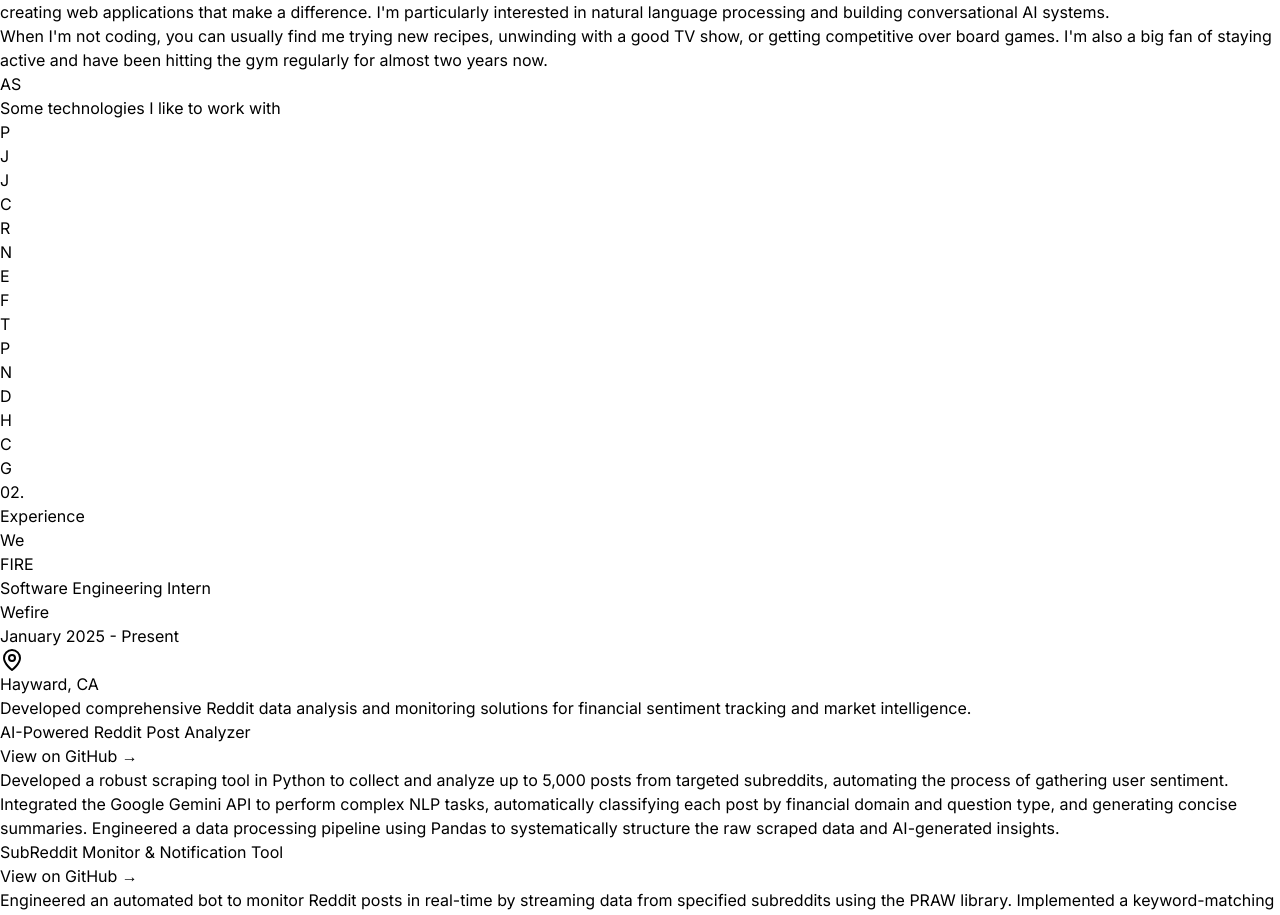
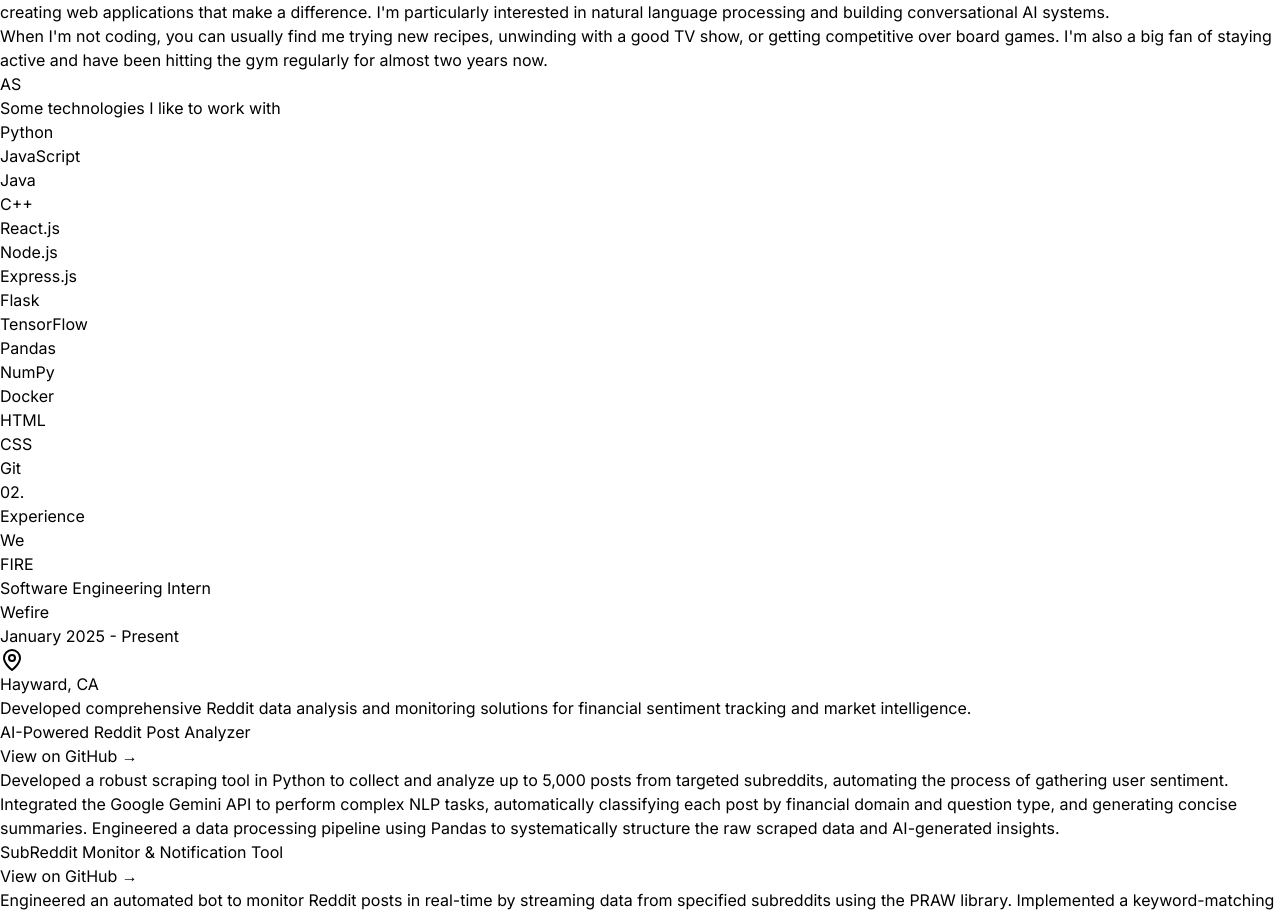
Before and after one commit to Arnavsharma2/Personal-Website, a Next.js app: page / in a window 1280 px wide. Shown: the part 2520-3435 px from the top of the page. Built offline with nearby package versions, Linux system fonts and the light colour scheme.

Commit message:
small ui changes

```diff
--- a/components/About.tsx
+++ b/components/About.tsx
@@ -121,9 +121,9 @@
                 initial={{ opacity: 0, scale: 0.8 }}
                 animate={isInView ? { opacity: 1, scale: 1 } : { opacity: 0, scale: 0.8 }}
                 transition={{ duration: 0.3, delay: 0.8 + index * 0.05 }}
-                className="w-16 h-16 bg-gray-800 backdrop-blur-sm rounded-full hover:bg-gray-700 transition-colors duration-200 group flex items-center justify-center"
-                title={tech.name}
+                className="relative group"
               >
+                <div className="w-16 h-16 bg-gray-800 backdrop-blur-sm rounded-full hover:bg-gray-700 transition-colors duration-200 flex items-center justify-center">
                   <div className="w-10 h-10 group-hover:scale-110 transition-transform duration-200 flex items-center justify-center relative">
                     <Image
                       src={tech.logo}
@@ -131,9 +131,14 @@
                       fill
                       className="object-contain"
                     />
-                  <div className="hidden text-gray-400 text-lg font-medium">
-                    {tech.name.charAt(0)}
                   </div>
+                </div>
+
+                {/* Custom Tooltip */}
+                <div className="absolute bottom-full left-1/2 transform -translate-x-1/2 mb-2 px-3 py-1 bg-gray-900 text-white text-sm font-medium rounded-lg shadow-lg opacity-0 group-hover:opacity-100 transition-opacity duration-200 pointer-events-none whitespace-nowrap z-10">
+                  {tech.name}
+                  {/* Tooltip arrow */}
+                  <div className="absolute top-full left-1/2 transform -translate-x-1/2 w-0 h-0 border-l-4 border-r-4 border-t-4 border-transparent border-t-gray-900"></div>
                 </div>
               </motion.div>
             ))}
--- a/components/Contact.tsx
+++ b/components/Contact.tsx
@@ -73,7 +73,7 @@
           </p>
 
           {/* Social Links */}
-          <div className="flex flex-wrap justify-center gap-6">
+          <div className="flex justify-center gap-4 overflow-x-auto pb-2">
             {socialLinks.map((social, index) => (
               <motion.a
                 key={social.name}
@@ -85,7 +85,7 @@
                 transition={{ duration: 0.5, delay: 0.4 + index * 0.1 }}
                 whileHover={{ scale: 1.1 }}
                 whileTap={{ scale: 0.95 }}
-                className={`group flex items-center space-x-2 px-6 py-3 bg-gray-900/50 backdrop-blur-sm rounded-full border border-gray-800 hover:bg-gray-800/50 transition-all duration-300 ${social.color}`}
+                className={`group flex items-center space-x-2 px-4 py-2 bg-gray-900/50 backdrop-blur-sm rounded-full border border-gray-800 hover:bg-gray-800/50 transition-all duration-300 ${social.color} whitespace-nowrap`}
               >
                 {social.name === 'Discord' ? (
                   <svg className="w-5 h-5" viewBox="0 0 24 24" fill="currentColor">
```
Lines whose indentation alone changed are shown as unchanged.
